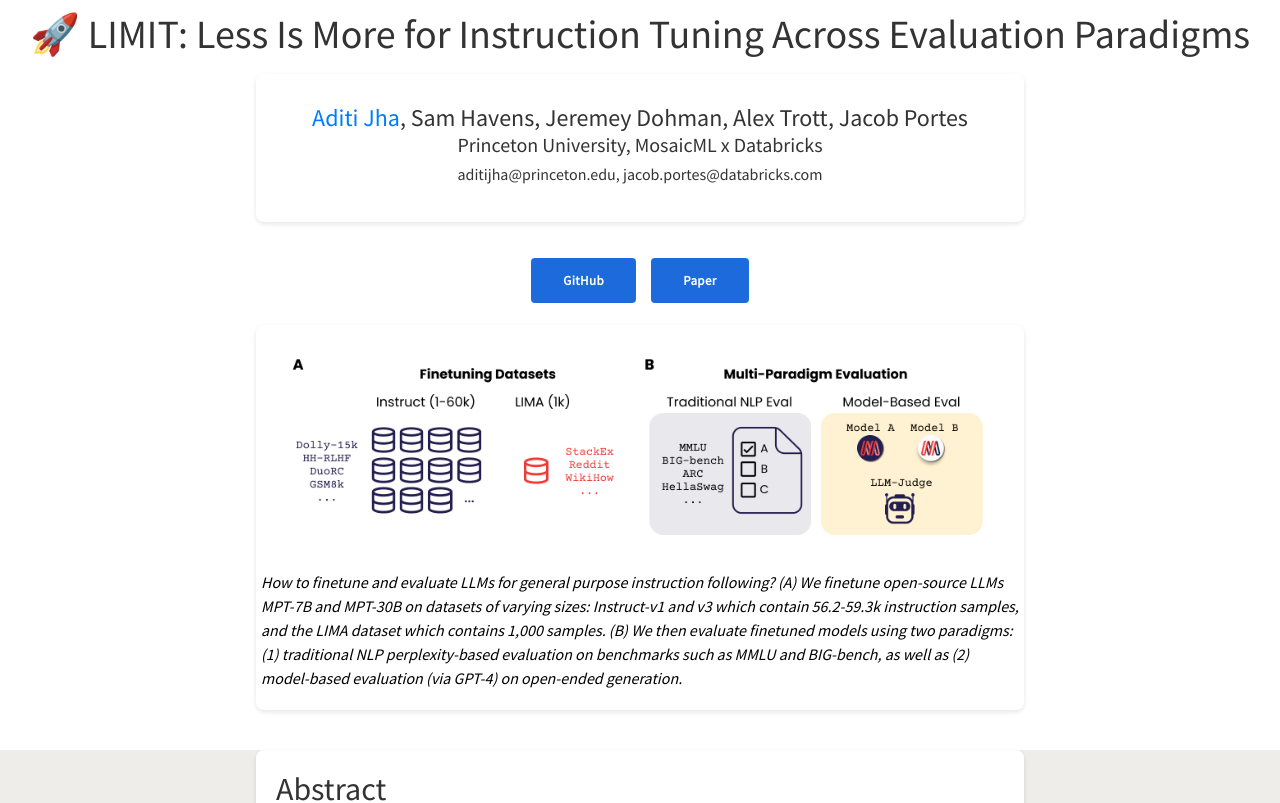
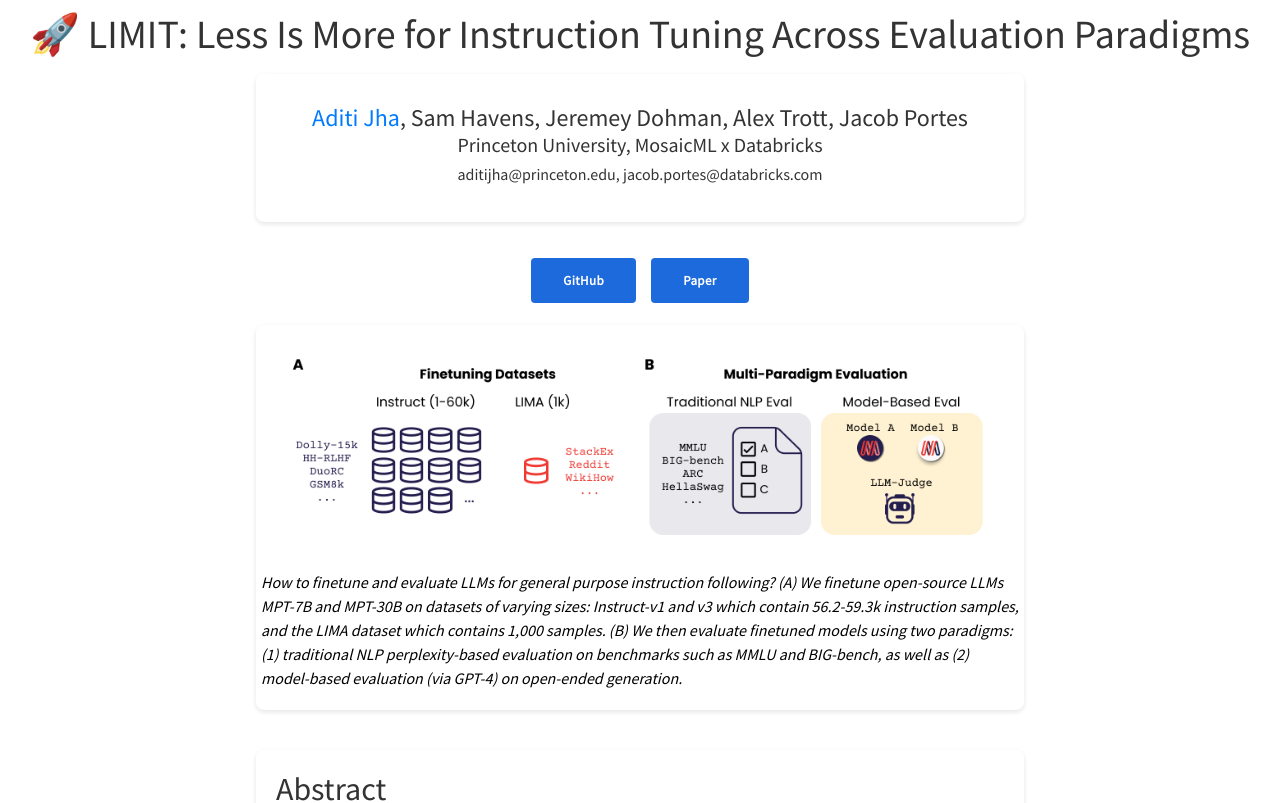
Before and after one commit to 97aditi/97aditi.github.io, a plain HTML site: page index.html in a window 1280 px wide. Shown: the top 803 px of the page. Drawn offline with nearby package versions, Linux system fonts and the light colour scheme.

Commit message:
playing with colors

```diff
--- a/index.html
+++ b/index.html
@@ -54,7 +54,7 @@
             font-family: 'Source Sans Pro', sans-serif;
             margin: 0;
             padding: 0;
-            background: #EEEDE9;
+            background: white;
         }
 
         .container {
```
